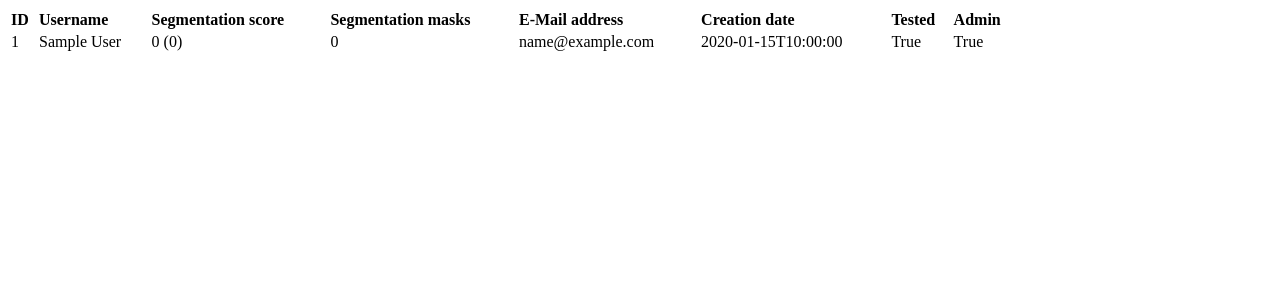
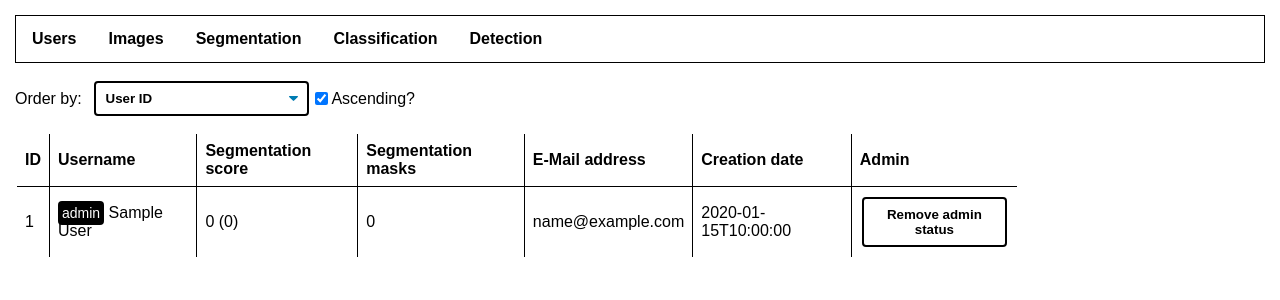
Before and after one commit to ESA-PhiLab/iris, a Flask app: page /admin/users in a window 1280 px wide. Shown: the top 300 px of the page. Run offline with Flask 2, Linux system fonts and the light colour scheme; the visitor is signed in with stand-in values (Sample User, id 1); tables that the repository leaves empty hold one stand-in row (values such as "Sample post"); parts of the project's set-up code (start-up, migrations or seed data) failed here and were passed over.

Commit message:
Add more admin options

```diff
--- a/iris/admin/__init__.py
+++ b/iris/admin/__init__.py
@@ -17,7 +17,6 @@ admin_app = flask.Blueprint(
 @admin_app.route('/', methods=['GET'])
 def index():
     user_id = flask.session.get('user_id', None)
-
     if user_id is None:
         return flask.render_template('admin/index.html', user=None)
 
@@ -25,13 +24,15 @@ def index():
     if user is None:
         return flask.render_template('admin/index.html', user=None)
 
-    return flask.render_template('admin/index.html', user=user.to_json())
+    return flask.redirect(flask.url_for('admin.users'))
 
 @admin_app.route('/users', methods=['GET'])
-@requires_admin
 def users():
+    user = User.query.get(flask.session.get('user_id'))
+
     order_by = flask.request.args.get('order_by', 'id')
-    ascending = flask.request.args.get('ascending', True)
+    ascending = flask.request.args.get('ascending', 'true')
+    ascending = True if ascending == 'true' else False
 
     users = User.query
     if ascending:
@@ -41,13 +42,16 @@ def users():
 
     users_json = [user.to_json() for user in users]
 
-    return flask.render_template('admin/users.html', users=users_json)
+    html = flask.render_template('admin/users.html', users=users_json, order_by=order_by, ascending=ascending)
+    return flask.render_template('admin/index.html', user=user, page=flask.Markup(html))
 
 @admin_app.route('/actions/<type>', methods=['GET'])
-@requires_admin
 def actions(type):
+    user = User.query.get(flask.session.get('user_id'))
+
     order_by = flask.request.args.get('order_by', 'user_id')
-    ascending = flask.request.args.get('ascending', True)
+    ascending = flask.request.args.get('ascending', 'true')
+    ascending = True if ascending == 'true' else False
 
     actions = Action.query.filter_by(type=type)
     if ascending:
@@ -64,16 +68,21 @@ def actions(type):
         "total": len(project.image_ids)
     }
 
-    return flask.render_template(
-        'admin/actions.html', actions=actions_json,
-        image_stats=image_stats
+    html = flask.render_template(
+        'admin/actions.html', action_type=type, actions=actions_json,
+        image_stats=image_stats, order_by=order_by, ascending=ascending
     )
+    return flask.render_template('admin/index.html', user=user, page=flask.Markup(html))
 
 @admin_app.route('/images', methods=['GET'])
-@requires_admin
 def images():
+    user = User.query.get(flask.session.get('user_id'))
+
+    order_by = flask.request.args.get('order_by', 'user_id')
+    ascending = flask.request.args.get('ascending', 'true')
+    ascending = True if ascending == 'true' else False
+
     # TODO: make this more performant by using less database calls
-
     images = defaultdict(dict)
     actions = Action.query.all();
     default_stats = {
@@ -102,6 +111,7 @@ def images():
             stats['time_spent'] /= stats['count']
             stats['time_spent'] = stats['time_spent'].total_seconds() / 3600.
 
-    return flask.render_template(
-        'admin/images.html', images=images,
+    html = flask.render_template(
+        'admin/images.html', images=images, order_by=order_by, ascending=ascending
     )
+    return flask.render_template('admin/index.html', user=user, page=flask.Markup(html))
--- a/iris/admin/templates/admin/index.html
+++ b/iris/admin/templates/admin/index.html
@@ -23,24 +23,24 @@
 
             window.onload = dialogue_not_authenticated;
         </script>
-    {% else %}
-            <script type="text/javascript" src="{{ url_for('admin.static', filename='javascripts/admin.js') }}"></script>
-            <script>
-                window.onload = function (){open_page('users');}
-            </script>
     {% endif %}
 {% endblock %}
 {% block content %}
     {% if user and user.admin %}
     <div class="tab">
-        <button id="page-users" class="tablinks" onclick="open_page('users');">Users</button>
-        <button id="page-images" class="tablinks" onclick="open_page('images');">Images</button>
-        <button id="page-actions/segmentation" class="tablinks" onclick="open_page('actions/segmentation');">Segmentation</button>
-        <button id="page-actions/classification" class="tablinks" onclick="open_page('actions/classification');">Classification</button>
-        <button id="page-actions/detection" class="tablinks" onclick="open_page('actions/detection');">Detection</button>
+        <button class="tablinks" onclick="goto_url(`${vars.url.admin}users`);">Users</button>
+        <button class="tablinks" onclick="goto_url(`${vars.url.admin}images`);">Images</button>
+        <button class="tablinks" onclick="goto_url(`${vars.url.admin}actions/segmentation`);">Segmentation</button>
+        <button class="tablinks" onclick="goto_url(`${vars.url.admin}actions/classification`);">Classification</button>
+        <button class="tablinks" onclick="goto_url(`${vars.url.admin}actions/detection`);">Detection</button>
     </div>
 
-    <div id="admin-page-content">
+    <div>
+        {% if page is defined %}
+            {{page}}
+        {% else %}
+            No data available!
+        {% endif %}
     </div>
     {% endif %}
 {% endblock %}
--- a/iris/admin/templates/admin/users.html
+++ b/iris/admin/templates/admin/users.html
@@ -1,3 +1,30 @@
+<script type="text/javascript">
+    function update_page(){
+        let order_by = document.getElementById('order_by');
+        let ascending = document.getElementById('ascending');
+        goto_url(`${vars.url.admin}users?order_by=${order_by.value}&ascending=${ascending.checked}`);
+    }
+
+    function set_admin_status(user_id, admin){
+        fetch(`${vars.url.user}set/${user_id}`, {
+            method: "POST",
+            body: JSON.stringify({"admin": admin})
+        }).then(update_page);
+    }
+</script>
+
+<p style="display:flex; flex-direction: row; justify-content: center; align-items: center; width: 400px;">
+    <span style="width: 150px;">Order by:</span>
+    <select id="order_by" class="with-arrow" onchange="update_page();">
+        <option value="id" {% if order_by=="id" %} selected {% endif %}>User ID</option>
+        <option value="username" {% if order_by=="username" %} selected {% endif %}>Username</option>
+        <option value="admin" {% if order_by=="admin" %} selected {% endif %}>Admin status</option>
+        <option value="created" {% if order_by=="created" %} selected {% endif %}>Creation date</option>
+    </select>
+
+    <input id="ascending" type="checkbox" {% if ascending %} checked {% endif %} onclick="update_page();">Ascending?</input>
+</p>
+
 <table style="width: 80%;">
     <tr style="font-weight: bold;">
         <td>ID</td>
@@ -6,19 +33,28 @@
         <td>Segmentation masks</td>
         <td>E-Mail address</td>
         <td>Creation date</td>
-        <td>Tested</td>
         <td>Admin</td>
     </tr>
     {% for user in users %}
         <tr>
             <td>{{user.id}}</td>
-            <td>{{user.name}}</td>
+            <td>
+                {% if user.admin %}<span class="tag">admin</span>{% endif %}
+                {{user.name}}
+            </td>
             <td>{{user.segmentation.score}} ({{user.segmentation.score_pending}})</td>
             <td>{{user.segmentation.n_masks}}</td>
             <td>{{user.email}}</td>
             <td>{{user.created}}</td>
-            <td>{{user.tested}}</td>
-            <td>{{user.admin}}</td>
+            <td>
+                {% if user.name != "admin"%}
+                    {% if user.admin %}
+                        <button onclick="set_admin_status({{user.id}}, false)">Remove admin status</button>
+                    {% else %}
+                        <button onclick="set_admin_status({{user.id}}, true)">Make admin</button>
+                    {% endif %}
+                {% endif %}
+            </td>
         </tr>
     {% endfor %}
 </table>
--- a/iris/segmentation/templates/segmentation.html
+++ b/iris/segmentation/templates/segmentation.html
@@ -73,6 +73,9 @@
         </li>
         <li class="toolbutton icon_button" id='tb_save_mask' onclick="save_mask();">
             <img src={{url_for('segmentation.static', filename='icons/save_mask.png')}} class="icon" />
+        </li>
+        <li class="toolbutton icon_button" id='tb_activate_action' onclick="activate_action(!vars.action_active);">
+            <img src={{url_for('segmentation.static', filename='icons/ok.png')}} class="icon" />
         </li>
         <li class="toolbutton icon_button" id='tb_undo' onclick="undo();">
             <img src={{url_for('segmentation.static', filename='icons/undo.png')}} class="icon" />
--- a/iris/user/__init__.py
+++ b/iris/user/__init__.py
@@ -71,6 +71,30 @@ def get(user_id):
     else:
         del json_user['email']
         return flask.jsonify(json_user)
+
+@user_app.route('/set/<user_id>', methods=['POST'])
+@requires_auth
+def set(user_id):
+    if user_id == 'current':
+        user_id = flask.session['user_id']
+
+    current_user_id = flask.session['user_id']
+    current_user = User.query.get(current_user_id)
+    if current_user_id != user_id and not current_user.admin:
+        return flask.make_response("Permission denied!", 403)
+
+    user = User.query.get_or_404(user_id);
+
+    for k, v in json.loads(flask.request.data).items():
+        if k == "admin":
+            user.admin = bool(v)
+        else:
+            return flask.make_response(f"Unknown parameter <i>{k}</i>!", 400)
+
+    db.session.add(user)
+    db.session.commit()
+
+    return flask.make_response("Saved new user info successfully")
 
 @user_app.route('/show/<user_id>', methods=['GET'])
 @requires_auth
```
Also changed, not shown: iris/admin/templates/admin/actions.html (+34 -7 lines), iris/segmentation/static/javascripts/segmentation.js (+26 -10 lines), iris/segmentation/static/icons/ok.png (added).
